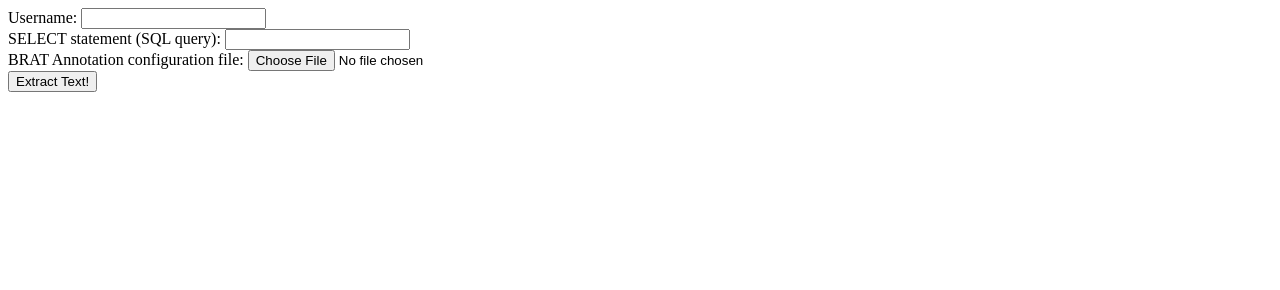
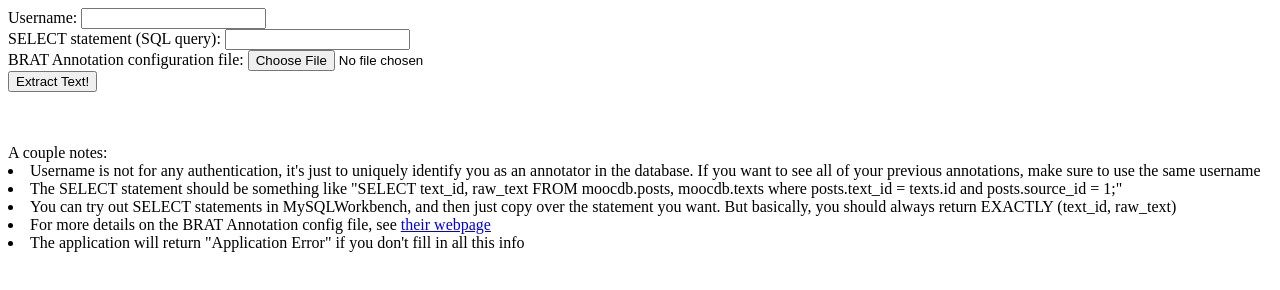
Before and after one commit to ryanaustincarlson/moocdb, a plain HTML site: page annotate/extract_text.html in a window 1280 px wide. Drawn offline with Linux system fonts and the light colour scheme.

Commit message:
added notes to extract_text html

```diff
--- a/annotate/extract_text.html
+++ b/annotate/extract_text.html
@@ -10,5 +10,12 @@
             <label>BRAT Annotation configuration file: <input type="file" name="config"></label><br>
             <input type="submit" value="Extract Text!">
         </form>
+        <br><br>
+        A couple notes:
+        <li>Username is not for any authentication, it's just to uniquely identify you as an annotator in the database. If you want to see all of your previous annotations, make sure to use the same username</li>
+        <li>The SELECT statement should be something like "SELECT text_id, raw_text FROM moocdb.posts, moocdb.texts where posts.text_id = texts.id and posts.source_id = 1;"</li>
+        <li>You can try out SELECT statements in MySQLWorkbench, and then just copy over the statement you want. But basically, you should always return EXACTLY (text_id, raw_text)</li>
+        <li>For more details on the BRAT Annotation config file, see <a href=http://brat.nlplab.org/configuration.html#annotation-configuration target="_blank">their webpage</a>
+        <li>The application will return "Application Error" if you don't fill in all this info</li>
     </body>
 </html>
```
